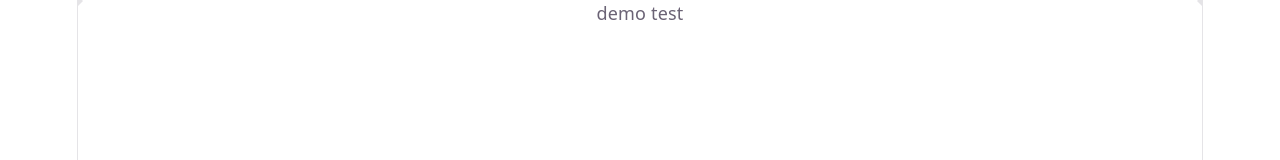
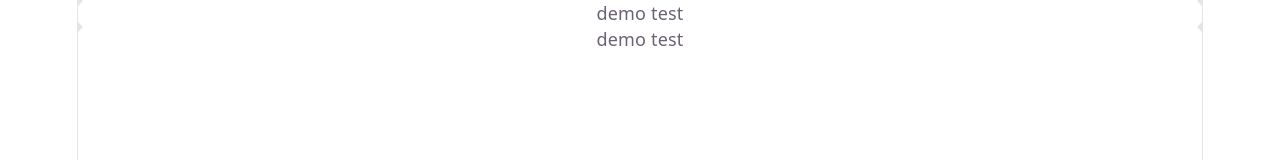
Before and after one commit to Balram72/my-app, a React (Vite) app in the folder my-app/: page / in a window 1280 px wide. Shown: the top 160 px of the page. Built offline with nearby package versions, Linux system fonts and the light colour scheme.

Commit message:
Updated home page text

```diff
--- a/my-app/src/App.jsx
+++ b/my-app/src/App.jsx
@@ -7,6 +7,7 @@ function App() {
 
 
       <div className="ticks"> demo test</div>
+            <div className="ticks"> demo test</div>
 
 
     </>
```
